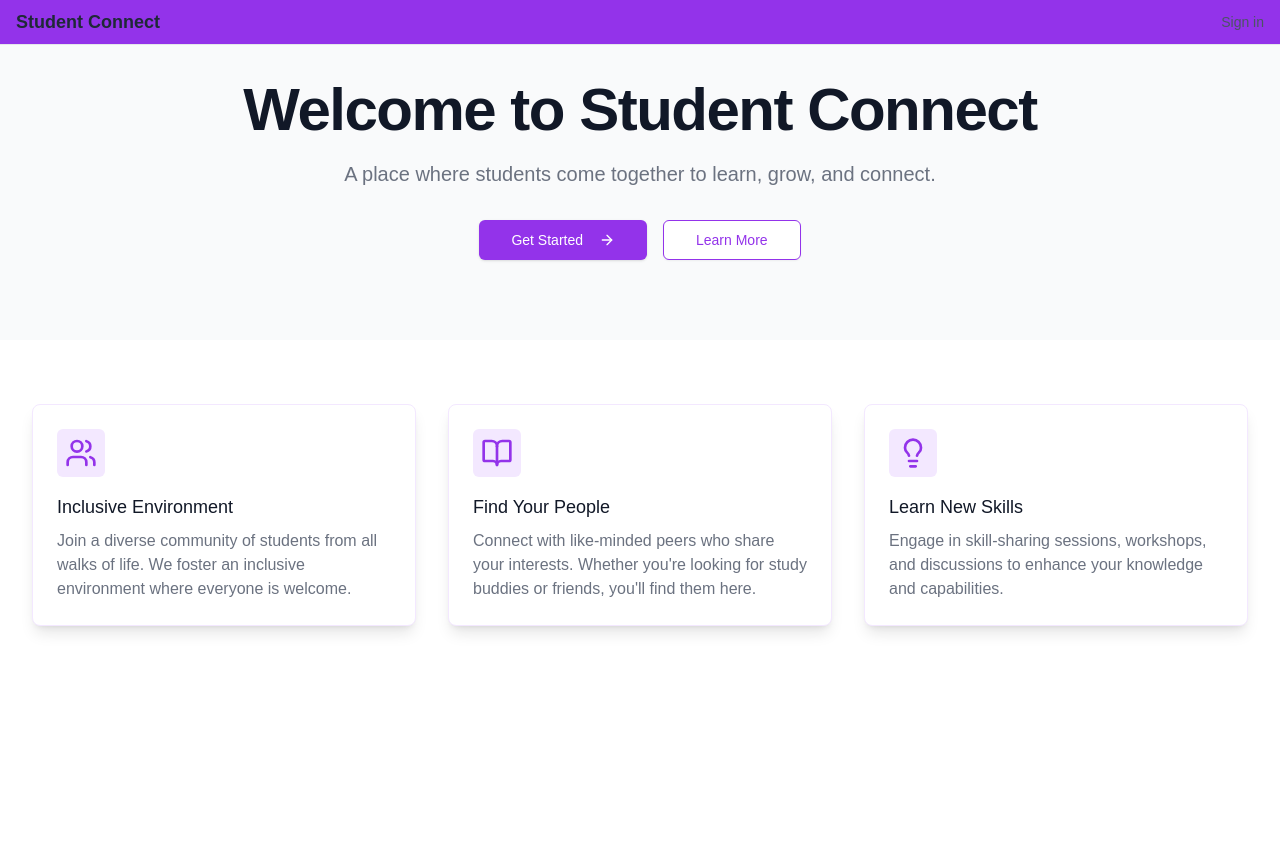
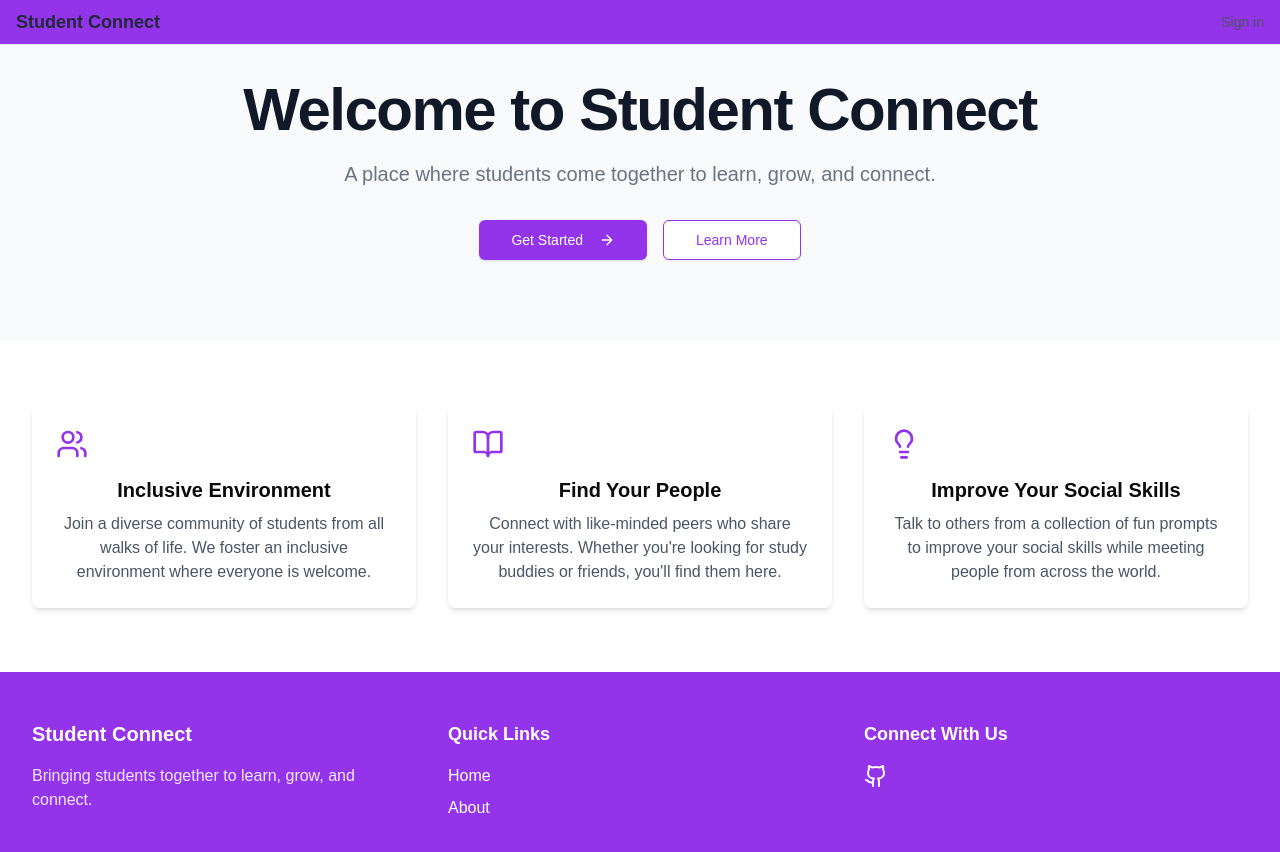
Before and after one commit to gonsis10/Student-Connect, a Next.js app: page /landing in a window 1280 px wide. Shown: the top 852 px of the page. Before the commit the page ends 800 px from the top, so only its background shows below. Built offline with nearby package versions, Linux system fonts and the light colour scheme; no server answers.

Commit message:
update landing page

```diff
--- a/src/app/landing/page.tsx
+++ b/src/app/landing/page.tsx
@@ -1,5 +1,7 @@
+'use client';
+
 import { Button } from "@/components/ui/button";
-import { ArrowRight, Users, BookOpen, Lightbulb } from "lucide-react";
+import { ArrowRight, Users, BookOpen, Lightbulb, Github, Linkedin, Twitter } from "lucide-react";
 import Navbar from "@/components/ui/Navbar";
 import React from "react";
 
@@ -42,23 +44,49 @@
 							/>
 							<FeatureCard
 								icon={<Lightbulb className="h-8 w-8 text-purple-600" />}
-								title="Learn New Skills"
-								description="Engage in skill-sharing sessions, workshops, and discussions to enhance your knowledge and capabilities."
+								title="Improve Your Social Skills"
+								description="Talk to others from a collection of fun prompts to improve your social skills while meeting people from across the world."
 							/>
 						</div>
 					</div>
 				</section>
 			</main>
+
+			<footer className="bg-purple-600 text-white py-12">
+				<div className="max-w-7xl mx-auto px-4 sm:px-6 lg:px-8">
+					<div className="grid grid-cols-1 md:grid-cols-3 gap-8">
+						<div>
+							<h3 className="text-xl font-bold mb-4">Student Connect</h3>
+							<p className="text-purple-100">Bringing students together to learn, grow, and connect.</p>
+						</div>
+						<div>
+							<h4 className="text-lg font-semibold mb-4">Quick Links</h4>
+							<ul className="space-y-2">
+								<li><a href="#" className="hover:text-purple-200 transition-colors">Home</a></li>
+								<li><a href="#" className="hover:text-purple-200 transition-colors">About</a></li>
+							</ul>
+						</div>
+						<div className="items-center">
+							<h4 className="text-lg font-semibold mb-4">Connect With Us</h4>
+							<div className="flex space-x-4">
+								<a href="#" className="text-white hover:text-purple-200 transition-colors">
+									<Github className="h-6 w-6" href="https://github.com/owenHochwald/nw_hacks"/>
+								</a>
+							</div>
+						</div>
+					</div>
+				</div>
+			</footer>
 		</div>
 	);
 }
 
 function FeatureCard({ icon, title, description }: { icon: React.ReactNode; title: string; description: string }) {
 	return (
-		<div className="bg-white shadow-lg rounded-lg p-6 border border-purple-100">
-			<div className="flex items-center justify-center w-12 h-12 bg-purple-100 rounded-md mb-4">{icon}</div>
-			<h3 className="text-lg font-medium text-gray-900">{title}</h3>
-			<p className="mt-2 text-base text-gray-500">{description}</p>
+		<div className="bg-white p-6 rounded-lg shadow-md text-center">
+			<div className="mb-4">{icon}</div>
+			<h3 className="text-xl font-semibold mb-2">{title}</h3>
+			<p className="text-gray-600">{description}</p>
 		</div>
 	);
 }
```
